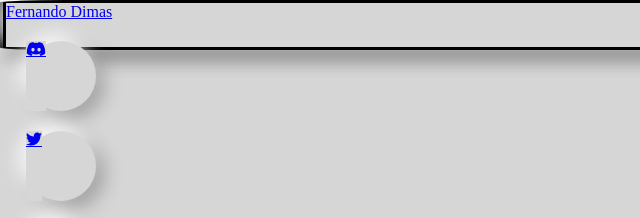
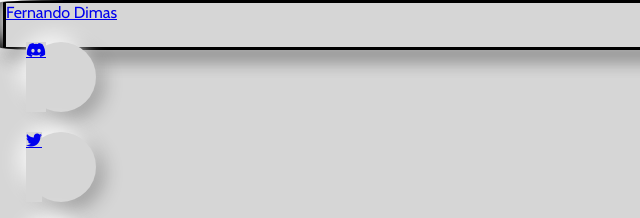
Before and after one commit to fjdimas/fjdimas.github.io, a plain HTML site: page index.html in a window 1280 px wide. Shown: the top 218 px of the page, 0-640 px from the left. Drawn offline with nearby package versions, Linux system fonts and the light colour scheme.

Commit message:
color correction

```diff
--- a/css/index.css
+++ b/css/index.css
@@ -3,7 +3,8 @@
   margin: 0;
   padding: 0;
   box-sizing: border-box;
-  font-color: #236383;
+  font-family: 'Cabin', 'Helvetica';
+  font-color: rgb(3, 93, 132);
 }
 
 .container{
@@ -16,7 +17,7 @@
 }
 #social-links {
   display: flex;
-  felx-direction: row;
+  flex-direction: row;
   align-item: center;
   justify-content: flex-end,space around;
 }
--- a/index.html
+++ b/index.html
@@ -4,6 +4,8 @@
     <meta charset="UTF-8">
     <meta name="viewport" content="X-UA-Compatible" content="ie=edge">
     <title>test site</title>
+    <!--Google Font Link-->
+    <link href="https://fonts.googleapis.com/css?family=Cabin&display=swap" rel="stylesheet">
     <link
       rel="stylesheet"
       href="https://cdnjs.cloudflare.com/ajax/libs/font-awesome/5.11.2/css/all.css"
```
